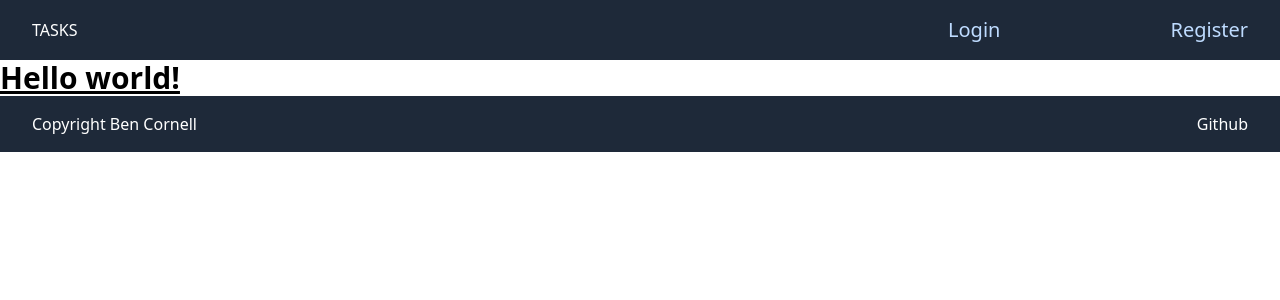
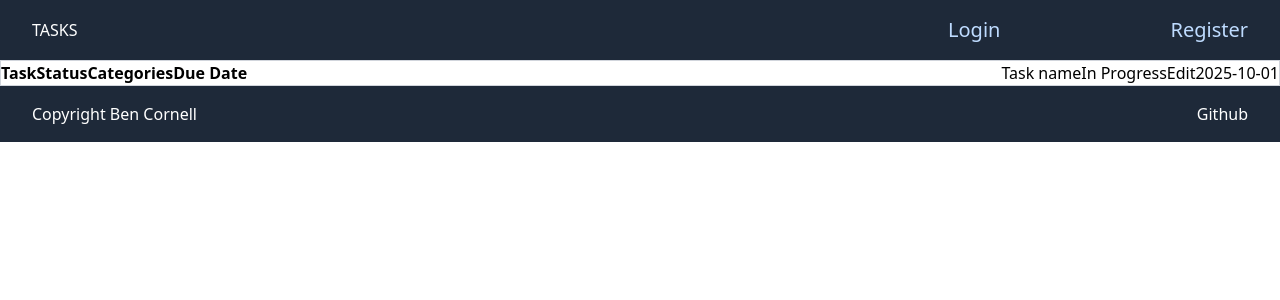
Before and after one commit to Ben-Cor/React-ToDo, a React (Vite) app: page / in a window 1280 px wide. Shown: the top 300 px of the page. Built offline with nearby package versions, Linux system fonts and the light colour scheme.

Commit message:
styling added

```diff
--- a/src/App.jsx
+++ b/src/App.jsx
@@ -10,9 +10,6 @@ function App() {
   return (
     <BrowserRouter>
         <Header />
-        <h1 className="text-3xl text-black font-bold underline">
-          Hello world!
-        </h1>
 
       <Routes>
         <Route path="/" element={<Homepage />} />
--- a/src/components/TaskGrid.jsx
+++ b/src/components/TaskGrid.jsx
@@ -1,7 +1,7 @@
 function TaskGrid() {
     return (
-        <section>
-            <table>
+        <section className="Flex items-center justify-center w-full">
+            <table className="w-full border border-gray-300 flex items-center justify-between">
                 <thead>
                     <tr>
                         <th>Task</th>
--- a/src/pages/Homepage.jsx
+++ b/src/pages/Homepage.jsx
@@ -1,5 +1,9 @@
+import TaskGrid from "../components/TaskGrid.jsx";
+
 function HomePage() {
-
+ return (
+     <TaskGrid />
+ )
 }
 
 export default HomePage;
```
